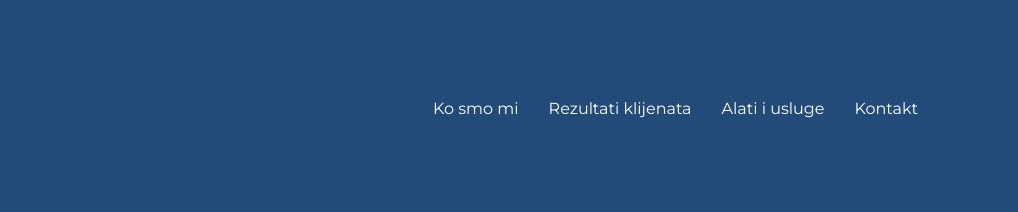
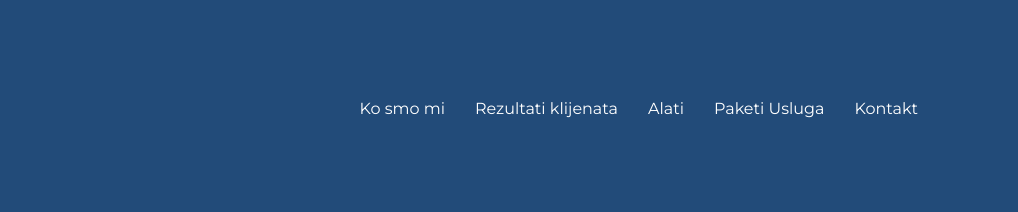
Before and after one commit to marjanovic-zeljko/quantumweb, a plain HTML site: page index.html in a window 1280 px wide. Shown: the top 212 px of the page, 262-1280 px from the left. Drawn offline with nearby package versions, Linux system fonts and the light colour scheme.

Commit message:
Update index.html

```diff
--- a/index.html
+++ b/index.html
@@ -41,7 +41,8 @@
       <div class="navigation-links">
         <a href="#whoweare"><li>Ko smo mi</li></a>
         <a href="#projects"><li>Rezultati klijenata</li></a>
-        <a href="#tools"><li>Alati i usluge</li></a>
+        <a href="#tools"><li>Alati</li></a>
+        <a href="#tools-2"><li>Paketi Usluga</li></a>
         <a href="#contactform"><li>Kontakt</li></a>
       </div>
     </nav>
@@ -60,7 +61,8 @@
         <ul>
           <li><a href="#whoweare">Ko smo mi</a></li>
           <li><a href="#projects">Rezultati klijenata</a></li>
-          <li><a href="#tools">Alati i usluge</a></li>
+          <li><a href="#tools">Alati</a></li>
+          <a href="#tools-2"><li>Paketi Usluga</li></a>
           <li><a href="#contactform">Kontakt</a></li>
         </ul>
       </nav>
@@ -291,7 +293,7 @@ dobar web sajt. Doneće ti konkretne pozive i klijente za posao.  Budžet kreir
           </p>
 
       </div>
-    <div class="offer-smallest">
+    <div class="offer-smallest" id="tools-2">
       <h6>Basic paket</h6>
       <span class="offer-price">199-349<span class="gold">€</span></span>
       <p>Najbolje za: frilensere, fitnes trenere, apartmane, zanatlije.</p>
```
